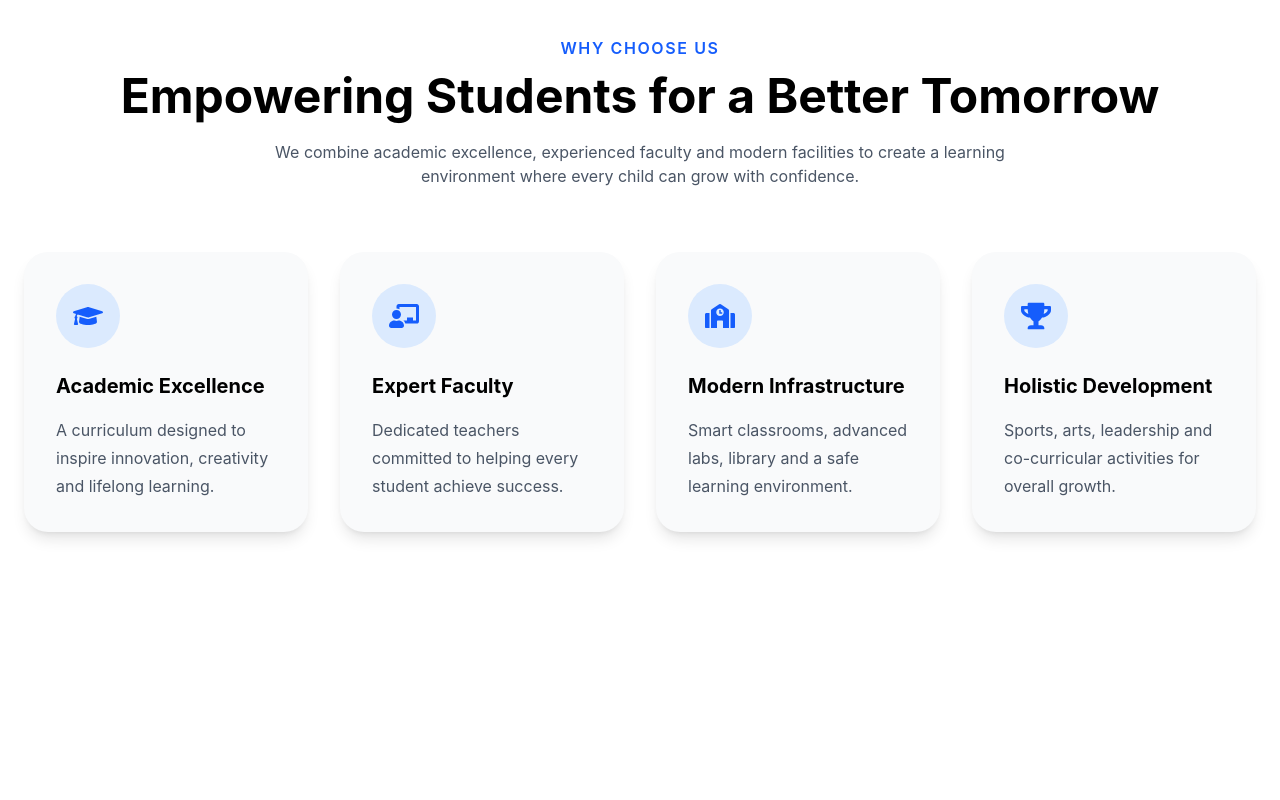
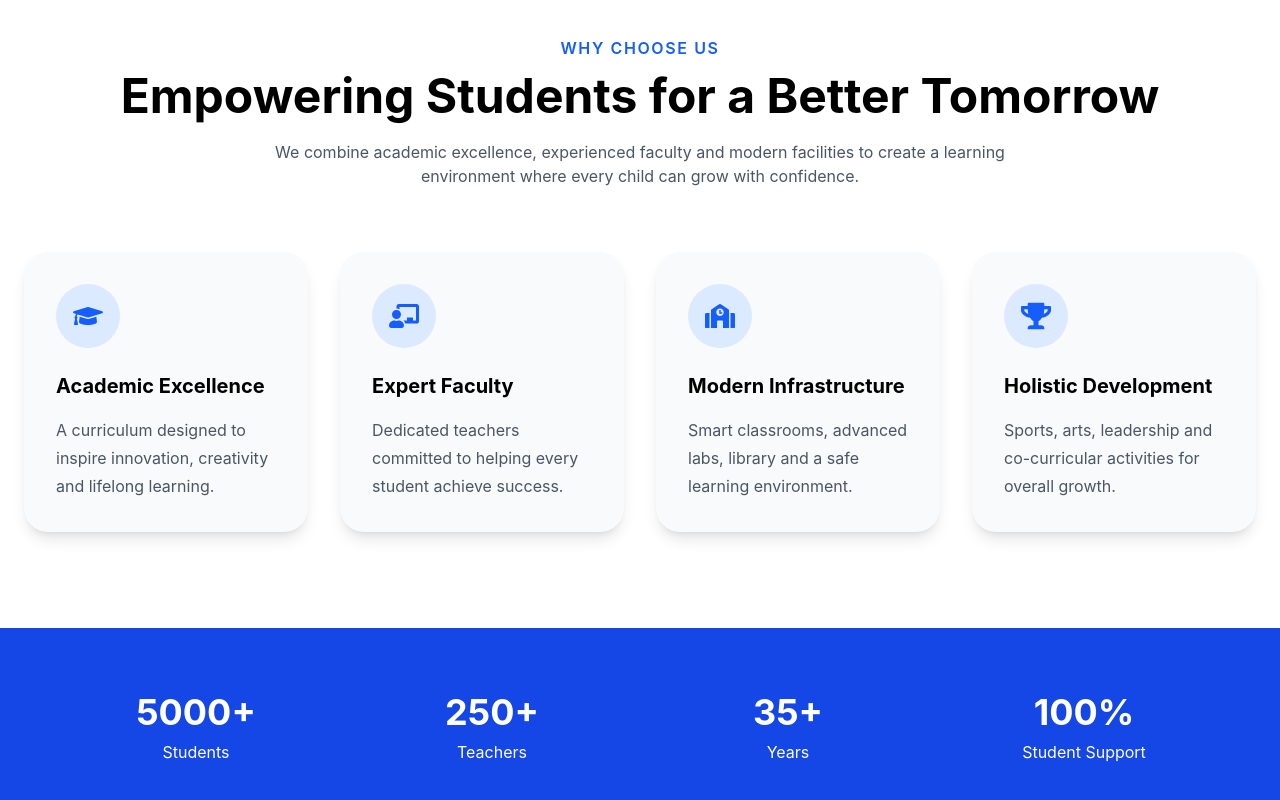
Before and after one commit to Pavan21462/vasant-valley-school, a React app: page / in a window 1280 px wide. Shown: the part 1608-2408 px from the top of the page. Before the commit the page ends 2236 px from the top, so only its background shows below. Built offline with nearby package versions, Linux system fonts and the light colour scheme; the HTML template or start-up script is replaced by a standard one.

Commit message:
Add statistics section

```diff
--- a/src/components/Statistics.jsx
+++ b/src/components/Statistics.jsx
@@ -0,0 +1,31 @@
+const Statistics = () => {
+    return (
+        <section className="bg-blue-700 text-white py-16">
+            <div className="max-w-6xl mx-auto grid grid-cols-2 md:grid-cols-4 gap-8 text-center">
+
+                <div>
+                    <h2 className="text-4xl font-bold">5000+</h2>
+                    <p className="mt-2">Students</p>
+                </div>
+
+                <div>
+                    <h2 className="text-4xl font-bold">250+</h2>
+                    <p className="mt-2">Teachers</p>
+                </div>
+
+                <div>
+                    <h2 className="text-4xl font-bold">35+</h2>
+                    <p className="mt-2">Years</p>
+                </div>
+
+                <div>
+                    <h2 className="text-4xl font-bold">100%</h2>
+                    <p className="mt-2">Student Support</p>
+                </div>
+
+            </div>
+        </section>
+    );
+};
+
+export default Statistics;
--- a/src/pages/Home.jsx
+++ b/src/pages/Home.jsx
@@ -1,6 +1,7 @@
 import About from "../components/About";
 import Hero from "../components/Hero";
 import Navbar from "../components/Navbar";
+import Statistics from "../components/Statistics";
 import WhyChooseUs from "../components/WhyChooseUs";
 
 const Home = () => {
@@ -10,6 +11,7 @@ const Home = () => {
             <Hero />
             <About />
             <WhyChooseUs />
+            <Statistics />
         </>
     );
 };
```
